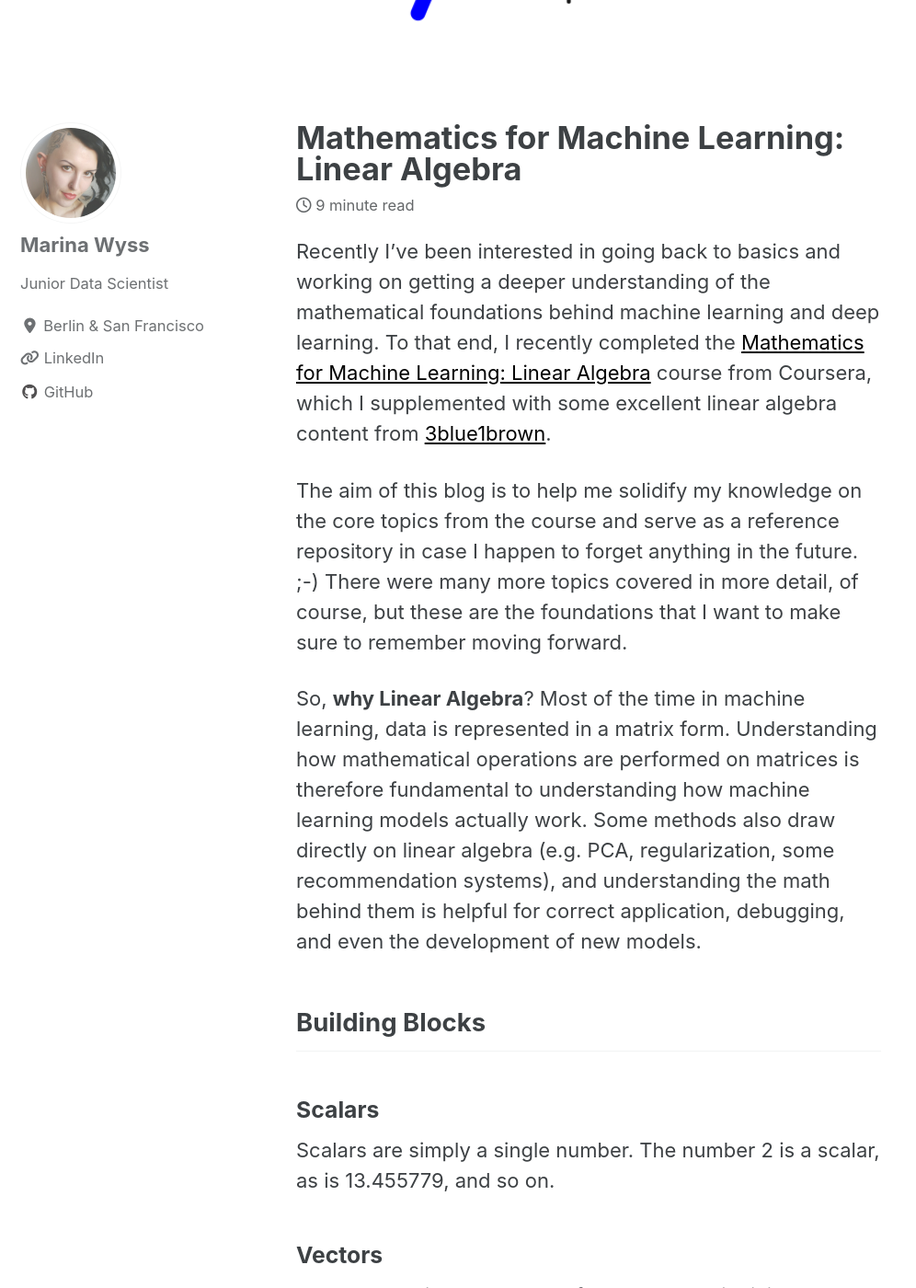
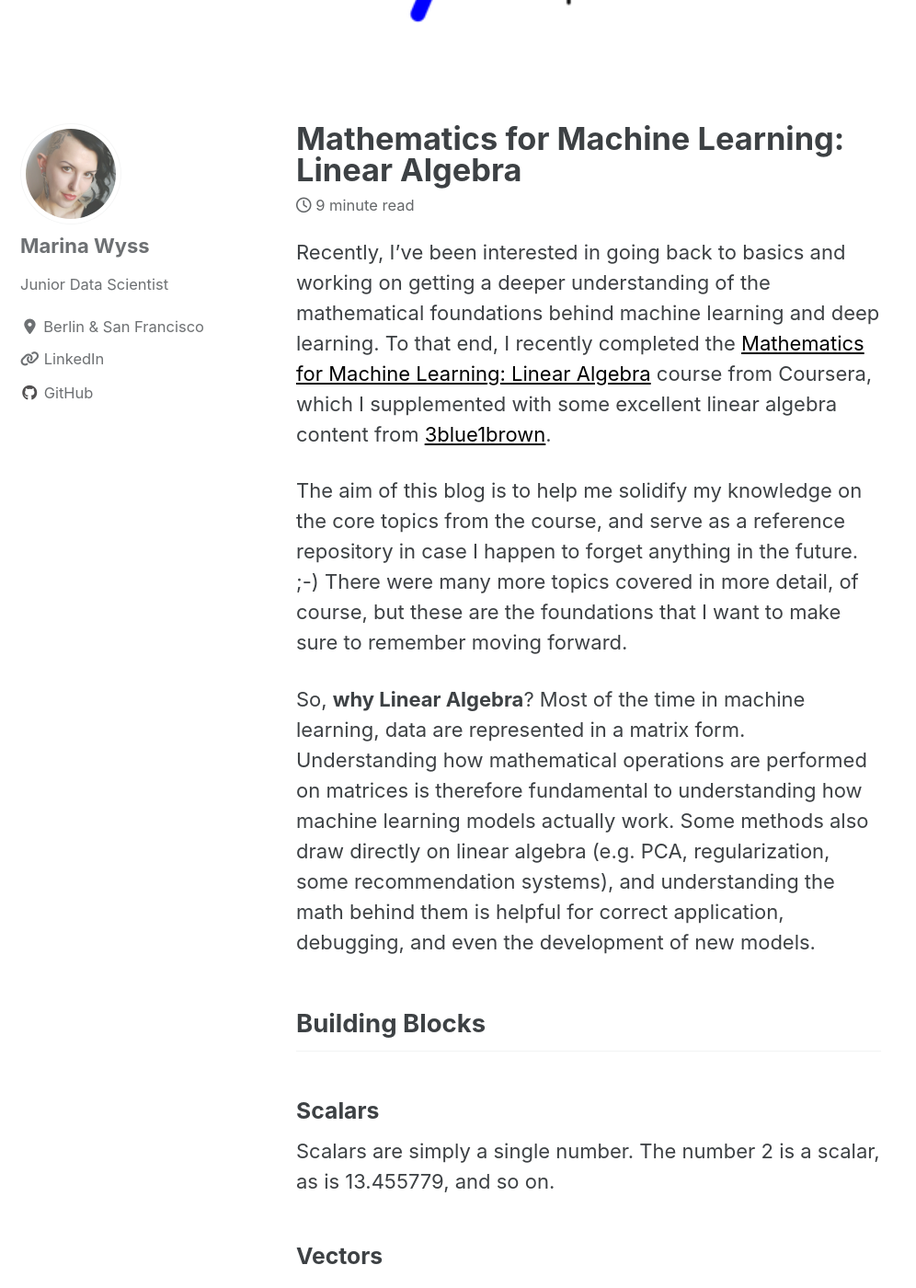
Before and after one commit to MarinaWyss/MarinaWyss.github.io, a Jekyll site: the page built from _posts/2020-11-29-linear_algebra.md, in a window 1280 px wide and 1400 px high, scrolled down 951 px. Shown: the whole window at 92% size, without its empty margins (0-996 px from the left). Built offline with Jekyll 4.4.1, drawn with Linux system fonts in a browser that asks for light colours; cached includes are drawn as plain includes; nearby versions of some CDN libraries; formulas are drawn with MathJax 3; some of the changed text lies outside the part shown.

Commit message:
linear algebra blog edits

```diff
--- a/_posts/2020-11-29-linear_algebra.md
+++ b/_posts/2020-11-29-linear_algebra.md
@@ -4,15 +4,15 @@
 tags: [machine learning, mathematics]
 header:
   image: "/images/linear_algebra/linear_algebra.png"
-excerpt: “Fundamental building blocks and applications”
-mathjax: “true”
+excerpt: "Fundamental building blocks and applications."
+mathjax: "true"
 ---
 
-Recently I’ve been interested in going back to basics and working on getting a deeper understanding of the mathematical foundations behind machine learning and deep learning. To that end, I recently completed the [Mathematics for Machine Learning: Linear Algebra](https://www.coursera.org/learn/linear-algebra-machine-learning/) course from Coursera, which I supplemented with some excellent linear algebra content from [3blue1brown](https://www.youtube.com/watch?v=fNk_zzaMoSs&list=PLZHQObOWTQDPD3MizzM2xVFitgF8hE_ab).
+Recently, I’ve been interested in going back to basics and working on getting a deeper understanding of the mathematical foundations behind machine learning and deep learning. To that end, I recently completed the [Mathematics for Machine Learning: Linear Algebra](https://www.coursera.org/learn/linear-algebra-machine-learning/) course from Coursera, which I supplemented with some excellent linear algebra content from [3blue1brown](https://www.youtube.com/watch?v=fNk_zzaMoSs&list=PLZHQObOWTQDPD3MizzM2xVFitgF8hE_ab).
 
-The aim of this blog is to help me solidify my knowledge on the core topics from the course and serve as a reference repository in case I happen to forget anything in the future. ;-) There were many more topics covered in more detail, of course, but these are the foundations that I want to make sure to remember moving forward.
+The aim of this blog is to help me solidify my knowledge on the core topics from the course, and serve as a reference repository in case I happen to forget anything in the future. ;-) There were many more topics covered in more detail, of course, but these are the foundations that I want to make sure to remember moving forward.
 
-So, **why Linear Algebra**? Most of the time in machine learning, data is represented in a matrix form. Understanding how mathematical operations are performed on matrices is therefore fundamental to understanding how machine learning models actually work. Some methods also draw directly on linear algebra (e.g. PCA, regularization, some recommendation systems), and understanding the math behind them is helpful for correct application, debugging, and even the development of new models.
+So, **why Linear Algebra**? Most of the time in machine learning, data are represented in a matrix form. Understanding how mathematical operations are performed on matrices is therefore fundamental to understanding how machine learning models actually work. Some methods also draw directly on linear algebra (e.g. PCA, regularization, some recommendation systems), and understanding the math behind them is helpful for correct application, debugging, and even the development of new models.
 
 
 ## Building Blocks
@@ -31,7 +31,7 @@
 
 ![image-center](/images/linear_algebra/row_col_vectors.png){: .align-center}
 
-The norm of a vector in vector space is a real non-negative value representing the length, size, or magnitude of the vector. There are different ways to measure this - two of the most common are:
+The *norm* of a vector in vector space is a real non-negative value representing the length, size, or magnitude of the vector. There are different ways to measure this - two of the most common are:
 
 * L2/Euclidean norm: This is the most commonly used norm, and is the cartesian distance between the vector elements.
 * L1 norm: The sum of the absolute values of the vector’s elements.
@@ -101,6 +101,7 @@
 ![image-center](/images/linear_algebra/dot_product.png){: .align-center}
 
 If the first matrix ($$A$$) is of shape(m, n), and is multiplied with matrix $$B$$ of shape (n, p), the resulting matrix will be of shape(m, p).
+
 There are some important properties of matrix multiplication:
 
 * Not commutative: With scalars, 4 * 5 is the same as 5 * 4. This is not so with matrices, as AB does not equal BA. Multiplication by an identity matrix is an exception to this rule.
@@ -136,7 +137,7 @@
 
 Tensors are essentially generalizations of matrices, with potentially any number of dimensions. A 0D tensor is a scalar, a 1D tensor is a vector, and a 2D tensor is a matrix. Past 3D, we typically just refer to tensors. The dimension of a tensor is called its **rank.**
 
-There are also some other fancy properties of tensors related to transformations which distinguish them from general matrices. This is beyond the scope of this blog, but more info is available (here)[https://medium.com/@quantumsteinke/whats-the-difference-between-a-matrix-and-a-tensor-4505fbdc576c].
+There are also some other fancy properties of tensors related to transformations which distinguish them from general matrices. This is beyond the scope of this blog, but more info is available [here](https://medium.com/@quantumsteinke/whats-the-difference-between-a-matrix-and-a-tensor-4505fbdc576c).
 
 ![image-center](/images/linear_algebra/tensors.png){: .align-center}
 
```
Also changed, not shown: images/linear_algebra/linear_algebra.png, images/linear_algebra/matrix_vector_multiplication.png (renamed from images/linear_algebra/matrix_vector_multiplication.gif).
